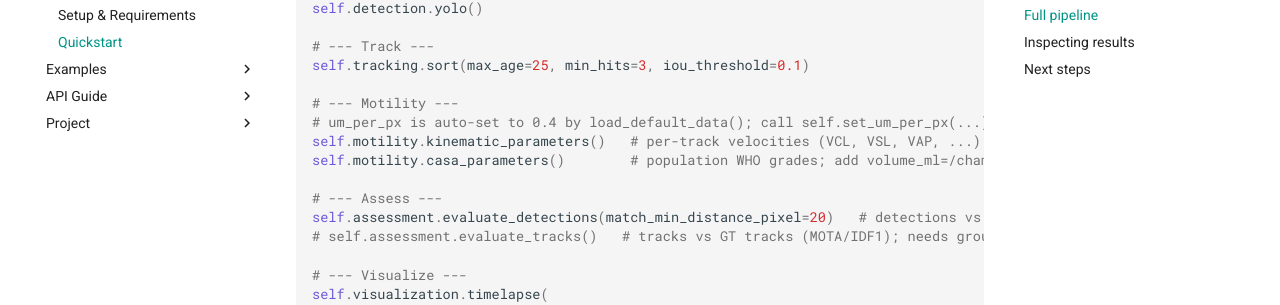
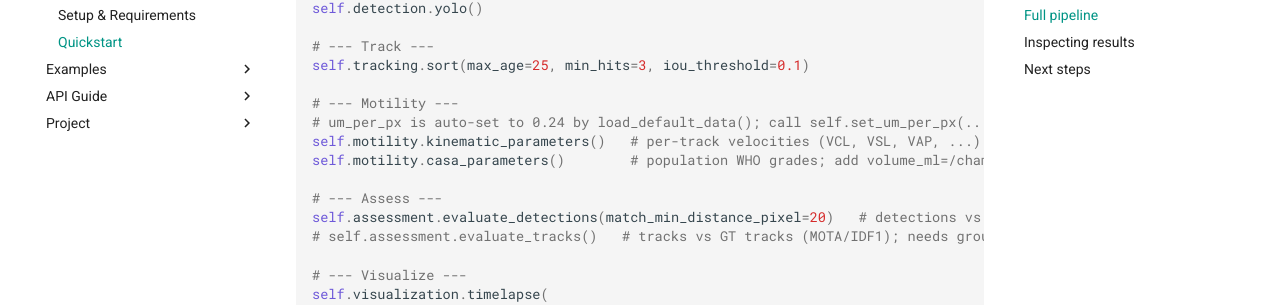
Before and after one commit to DFL-KamLab/pycasa, an MkDocs documentation site: the page built from docs/getting-started/quickstart.md, in a window 1280 px wide and 900 px high, scrolled down 1381 px. Shown: the part 147-452 px from the top of the window. Built offline with MkDocs 1.6.1 and Material for MkDocs 9.7.7, drawn with Linux system fonts in a browser that asks for light colours; comment, search, counter and statistics services are not loaded.

Commit message:
Modified default data's um_per_px value

```diff
--- a/docs/getting-started/quickstart.md
+++ b/docs/getting-started/quickstart.md
@@ -56,7 +56,7 @@ self.detection.yolo()
 self.tracking.sort(max_age=25, min_hits=3, iou_threshold=0.1)
 
 # --- Motility ---
-# um_per_px is auto-set to 0.4 by load_default_data(); call self.set_um_per_px(...) for custom videos
+# um_per_px is auto-set to 0.24 by load_default_data(); call self.set_um_per_px(...) for custom videos
 self.motility.kinematic_parameters()   # per-track velocities (VCL, VSL, VAP, ...)
 self.motility.casa_parameters()        # population WHO grades; add volume_ml=/chamber_depth_um= for conc/count
 
```
Also changed, not shown: docs/api/motility.md (+1 -1 lines), docs/examples/default-data-otsu-yolo.md (+1 -1 lines), 1 other file.
